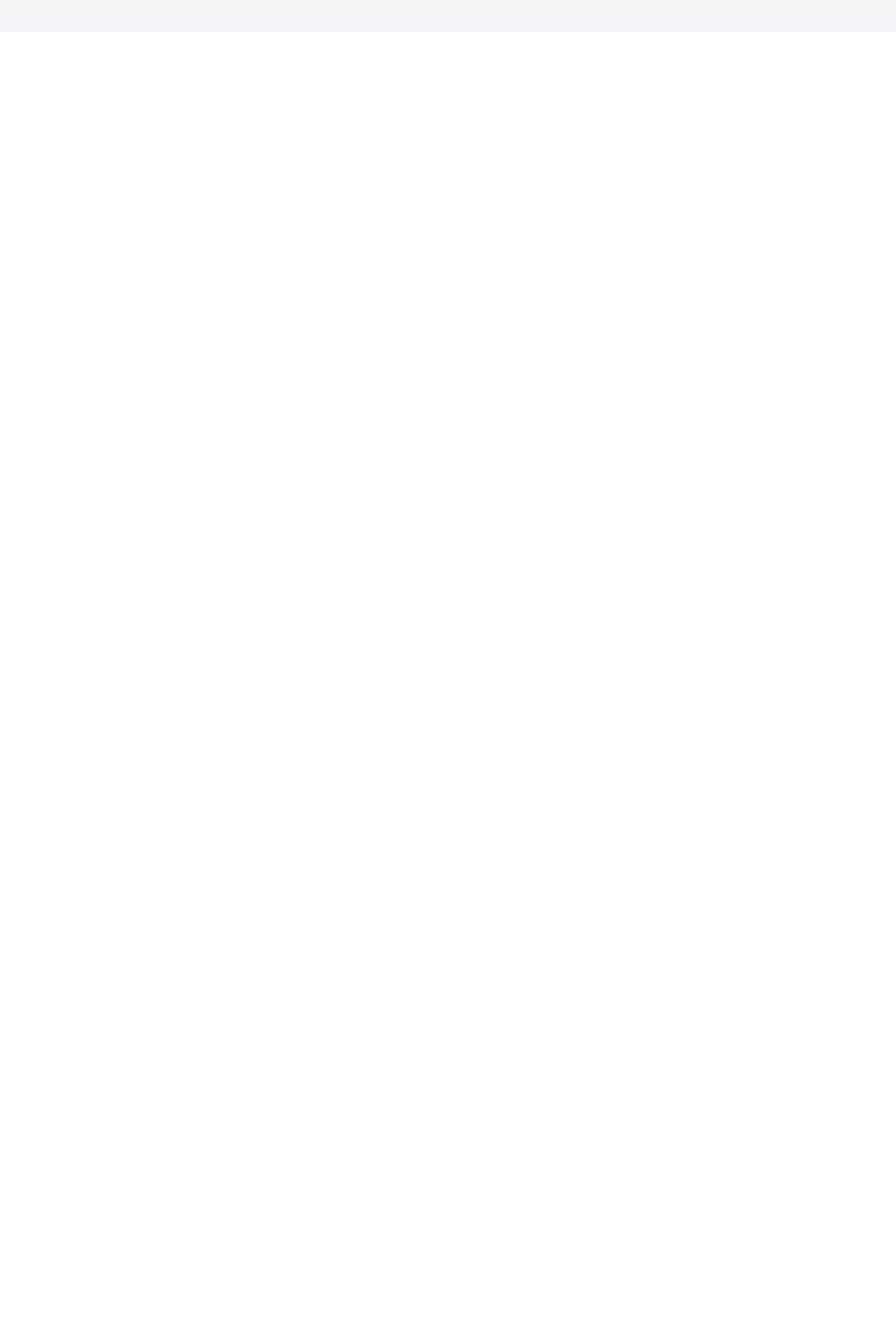
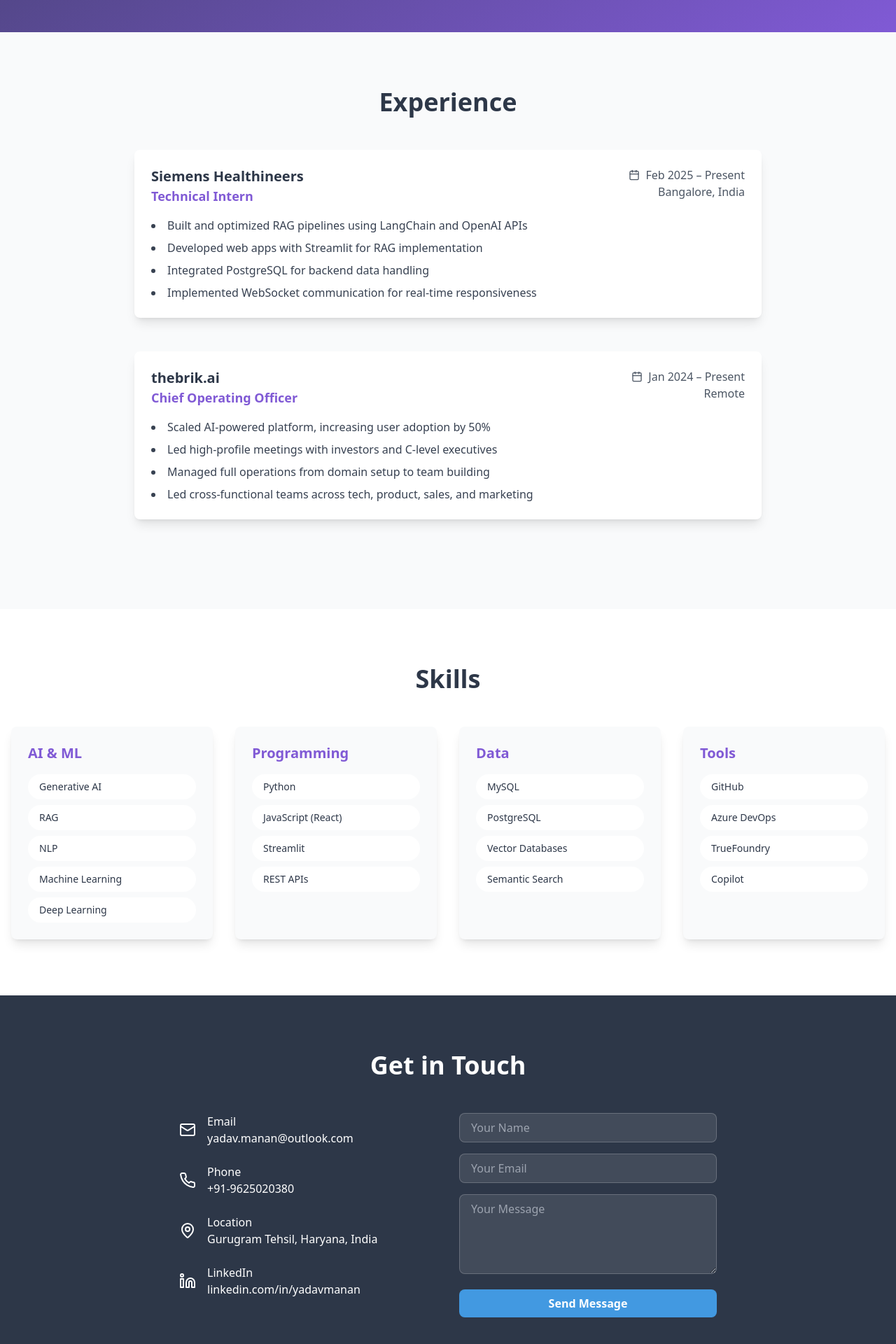
Before and after one commit to mananyadv/manan-ai-universe, a React (Vite) app: page / in a window 1280 px wide. Shown: the part 754-2674 px from the top of the page at 70% size. Before the commit the page ends 800 px from the top, so only its background shows below. Built offline with nearby package versions, Linux system fonts and the light colour scheme.

Commit message:
Add portfolio website
Implement a portfolio website based on the provided profile information.

```diff
--- a/package.json
+++ b/package.json
@@ -45,6 +45,7 @@
     "cmdk": "^1.0.0",
     "date-fns": "^3.6.0",
     "embla-carousel-react": "^8.3.0",
+    "framer-motion": "^12.7.4",
     "input-otp": "^1.2.4",
     "lucide-react": "^0.462.0",
     "next-themes": "^0.3.0",
--- /dev/null
+++ b/src/components/Contact.tsx
@@ -0,0 +1,75 @@
+
+import { Mail, Linkedin, MapPin, Phone } from "lucide-react";
+
+export const Contact = () => {
+  return (
+    <section id="contact" className="py-20 bg-primary text-white">
+      <div className="container mx-auto px-4">
+        <h2 className="text-4xl font-bold mb-12 text-center">Get in Touch</h2>
+        <div className="max-w-3xl mx-auto grid grid-cols-1 md:grid-cols-2 gap-8">
+          <div className="space-y-6">
+            <div className="flex items-center space-x-4">
+              <Mail className="w-6 h-6" />
+              <div>
+                <p className="font-medium">Email</p>
+                <a href="mailto:yadav.manan@outlook.com" className="hover:text-accent">
+                  yadav.manan@outlook.com
+                </a>
+              </div>
+            </div>
+            <div className="flex items-center space-x-4">
+              <Phone className="w-6 h-6" />
+              <div>
+                <p className="font-medium">Phone</p>
+                <a href="tel:+919625020380" className="hover:text-accent">
+                  +91-9625020380
+                </a>
+              </div>
+            </div>
+            <div className="flex items-center space-x-4">
+              <MapPin className="w-6 h-6" />
+              <div>
+                <p className="font-medium">Location</p>
+                <p>Gurugram Tehsil, Haryana, India</p>
+              </div>
+            </div>
+            <div className="flex items-center space-x-4">
+              <Linkedin className="w-6 h-6" />
+              <div>
+                <p className="font-medium">LinkedIn</p>
+                <a
+                  href="https://linkedin.com/in/yadavmanan"
+                  target="_blank"
+                  rel="noopener noreferrer"
+                  className="hover:text-accent"
+                >
+                  linkedin.com/in/yadavmanan
+                </a>
+              </div>
+            </div>
+          </div>
+          <form className="space-y-4">
+            <input
+              type="text"
+              placeholder="Your Name"
+              className="w-full px-4 py-2 rounded-lg bg-white/10 border border-white/20 focus:outline-none focus:border-accent"
+            />
+            <input
+              type="email"
+              placeholder="Your Email"
+              className="w-full px-4 py-2 rounded-lg bg-white/10 border border-white/20 focus:outline-none focus:border-accent"
+            />
+            <textarea
+              placeholder="Your Message"
+              rows={4}
+              className="w-full px-4 py-2 rounded-lg bg-white/10 border border-white/20 focus:outline-none focus:border-accent"
+            ></textarea>
+            <button className="w-full bg-accent hover:bg-accent/80 text-white font-bold py-2 px-4 rounded-lg transition-colors">
+              Send Message
+            </button>
+          </form>
+        </div>
+      </div>
+    </section>
+  );
+};
--- /dev/null
+++ b/src/components/Experience.tsx
@@ -0,0 +1,70 @@
+
+import { motion } from "framer-motion";
+import { Calendar } from "lucide-react";
+
+const experiences = [
+  {
+    company: "Siemens Healthineers",
+    role: "Technical Intern",
+    period: "Feb 2025 – Present",
+    location: "Bangalore, India",
+    details: [
+      "Built and optimized RAG pipelines using LangChain and OpenAI APIs",
+      "Developed web apps with Streamlit for RAG implementation",
+      "Integrated PostgreSQL for backend data handling",
+      "Implemented WebSocket communication for real-time responsiveness",
+    ],
+  },
+  {
+    company: "thebrik.ai",
+    role: "Chief Operating Officer",
+    period: "Jan 2024 – Present",
+    location: "Remote",
+    details: [
+      "Scaled AI-powered platform, increasing user adoption by 50%",
+      "Led high-profile meetings with investors and C-level executives",
+      "Managed full operations from domain setup to team building",
+      "Led cross-functional teams across tech, product, sales, and marketing",
+    ],
+  },
+];
+
+export const Experience = () => {
+  return (
+    <section id="experience" className="py-20 bg-gray-50">
+      <div className="container mx-auto px-4">
+        <h2 className="text-4xl font-bold text-primary mb-12 text-center">Experience</h2>
+        <div className="max-w-4xl mx-auto">
+          {experiences.map((exp, index) => (
+            <motion.div
+              key={index}
+              initial={{ opacity: 0, x: -20 }}
+              whileInView={{ opacity: 1, x: 0 }}
+              transition={{ duration: 0.5, delay: index * 0.2 }}
+              className="mb-12 bg-white rounded-lg shadow-lg p-6"
+            >
+              <div className="flex items-start justify-between mb-4">
+                <div>
+                  <h3 className="text-xl font-bold text-primary">{exp.company}</h3>
+                  <p className="text-lg text-secondary font-semibold">{exp.role}</p>
+                </div>
+                <div className="text-right">
+                  <p className="flex items-center text-gray-600">
+                    <Calendar className="w-4 h-4 mr-2" />
+                    {exp.period}
+                  </p>
+                  <p className="text-gray-600">{exp.location}</p>
+                </div>
+              </div>
+              <ul className="list-disc list-inside text-gray-700 space-y-2">
+                {exp.details.map((detail, idx) => (
+                  <li key={idx}>{detail}</li>
+                ))}
+              </ul>
+            </motion.div>
+          ))}
+        </div>
+      </div>
+    </section>
+  );
+};
--- /dev/null
+++ b/src/components/Hero.tsx
@@ -0,0 +1,31 @@
+
+import { motion } from "framer-motion";
+
+export const Hero = () => {
+  return (
+    <section className="min-h-screen flex items-center justify-center bg-gradient-to-br from-primary to-secondary text-white">
+      <div className="container mx-auto px-4">
+        <motion.div
+          initial={{ opacity: 0, y: 20 }}
+          animate={{ opacity: 1, y: 0 }}
+          transition={{ duration: 0.8 }}
+          className="text-center"
+        >
+          <h1 className="text-5xl md:text-7xl font-bold mb-6">Manan Yadav</h1>
+          <div className="text-xl md:text-2xl text-blue-200 mb-8 overflow-hidden whitespace-nowrap border-r-4 border-white animate-typing">
+            AI & Data Science Enthusiast
+          </div>
+          <p className="text-lg md:text-xl mb-8 max-w-2xl mx-auto">
+            Specializing in Generative AI, Machine Learning, and RAG with a passion for building innovative solutions.
+          </p>
+          <a
+            href="#contact"
+            className="bg-accent hover:bg-accent/80 text-white font-bold py-3 px-8 rounded-full transition-colors"
+          >
+            Get in Touch
+          </a>
+        </motion.div>
+      </div>
+    </section>
+  );
+};
--- /dev/null
+++ b/src/components/Skills.tsx
@@ -0,0 +1,42 @@
+
+import { motion } from "framer-motion";
+
+const skills = {
+  "AI & ML": ["Generative AI", "RAG", "NLP", "Machine Learning", "Deep Learning"],
+  "Programming": ["Python", "JavaScript (React)", "Streamlit", "REST APIs"],
+  "Data": ["MySQL", "PostgreSQL", "Vector Databases", "Semantic Search"],
+  "Tools": ["GitHub", "Azure DevOps", "TrueFoundry", "Copilot"],
+};
+
+export const Skills = () => {
+  return (
+    <section id="skills" className="py-20 bg-white">
+      <div className="container mx-auto px-4">
+        <h2 className="text-4xl font-bold text-primary mb-12 text-center">Skills</h2>
+        <div className="grid grid-cols-1 md:grid-cols-2 lg:grid-cols-4 gap-8">
+          {Object.entries(skills).map(([category, items], index) => (
+            <motion.div
+              key={category}
+              initial={{ opacity: 0, y: 20 }}
+              whileInView={{ opacity: 1, y: 0 }}
+              transition={{ duration: 0.5, delay: index * 0.1 }}
+              className="bg-gray-50 rounded-lg p-6 shadow-lg"
+            >
+              <h3 className="text-xl font-bold text-secondary mb-4">{category}</h3>
+              <div className="space-y-2">
+                {items.map((skill, idx) => (
+                  <div
+                    key={idx}
+                    className="bg-white rounded-full px-4 py-2 text-sm text-primary"
+                  >
+                    {skill}
+                  </div>
+                ))}
+              </div>
+            </motion.div>
+          ))}
+        </div>
+      </div>
+    </section>
+  );
+};
--- a/src/pages/Index.tsx
+++ b/src/pages/Index.tsx
@@ -1,12 +1,16 @@
-// Update this page (the content is just a fallback if you fail to update the page)
+
+import { Hero } from "../components/Hero";
+import { Experience } from "../components/Experience";
+import { Skills } from "../components/Skills";
+import { Contact } from "../components/Contact";
 
 const Index = () => {
   return (
-    <div className="min-h-screen flex items-center justify-center bg-gray-100">
-      <div className="text-center">
-        <h1 className="text-4xl font-bold mb-4">Welcome to Your Blank App</h1>
-        <p className="text-xl text-gray-600">Start building your amazing project here!</p>
-      </div>
+    <div className="min-h-screen bg-gray-50">
+      <Hero />
+      <Experience />
+      <Skills />
+      <Contact />
     </div>
   );
 };
```
Also changed, not shown: tailwind.config.ts (+34 -57 lines), 1 other file (tests, documents, lock files or other folders).
